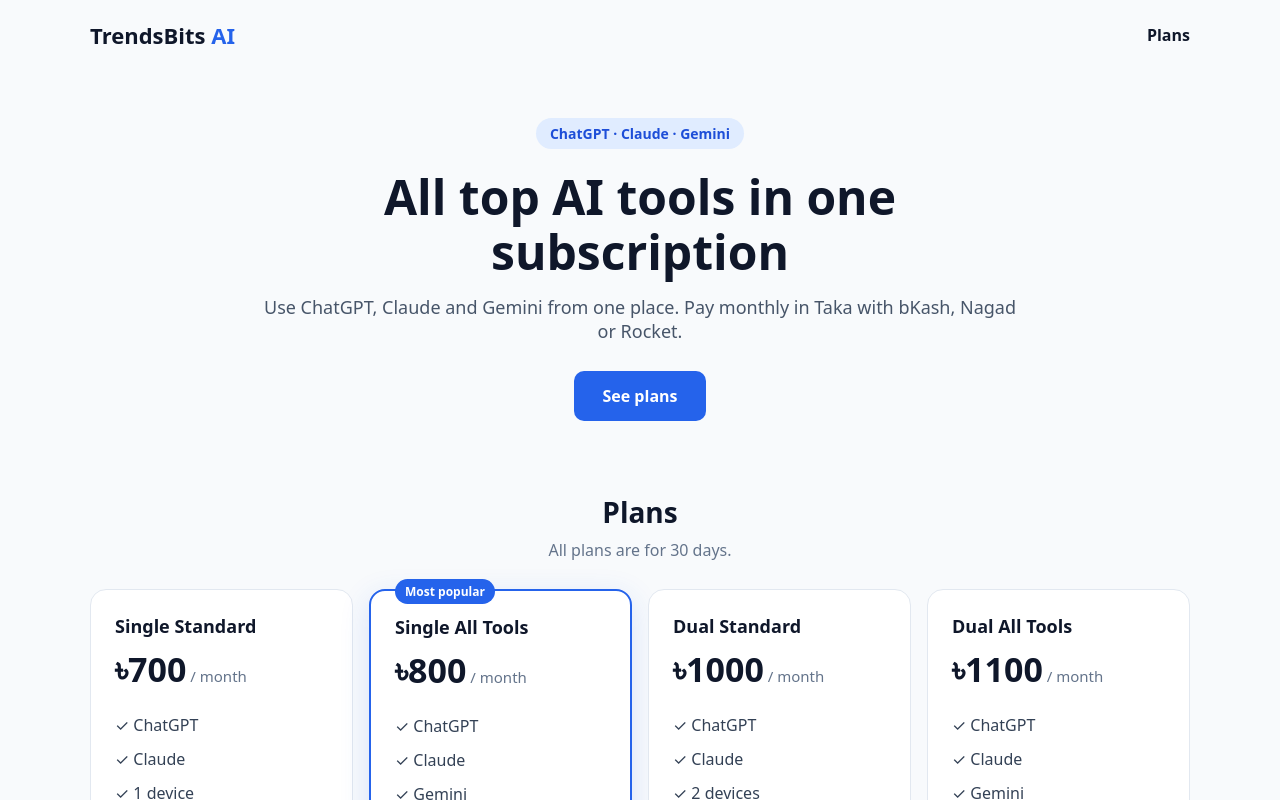
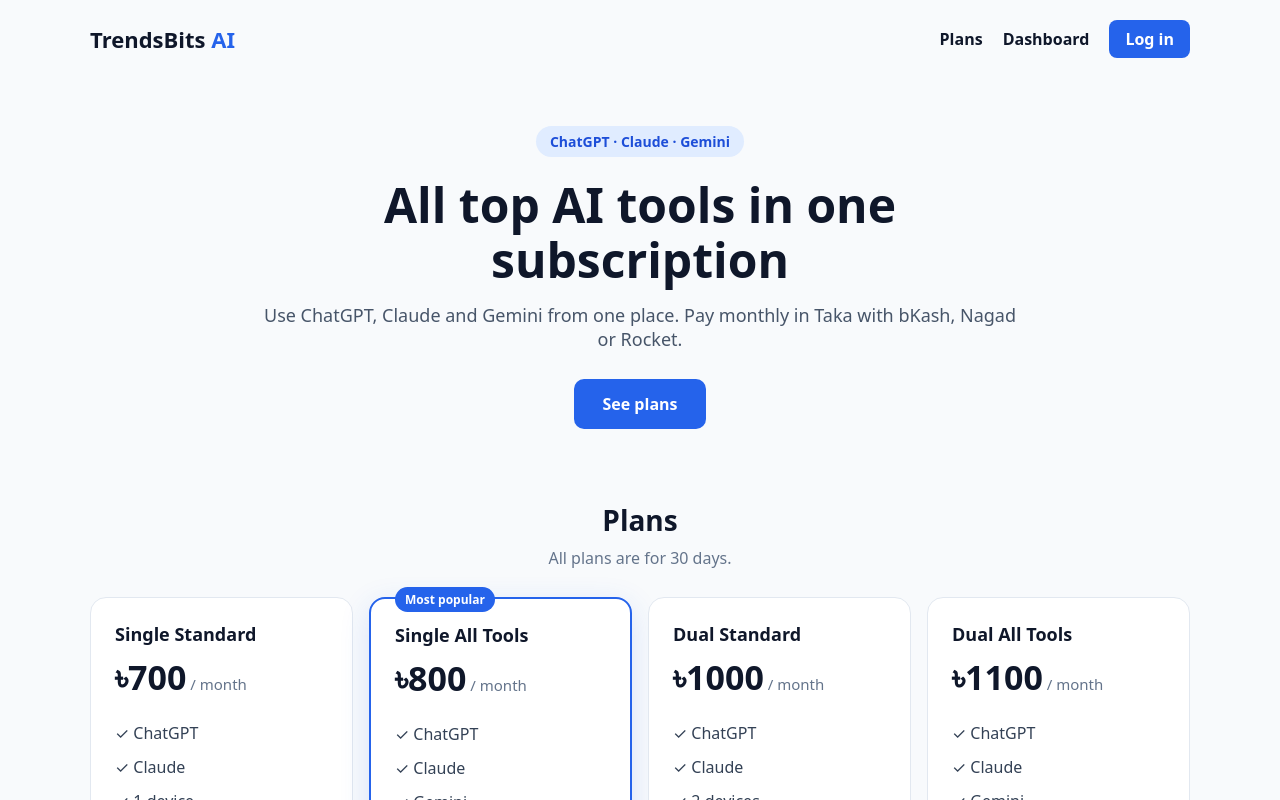
Before and after one commit to Mahbubgit2023/trendsbits-ai, a Next.js app: page / in a window 1280 px wide. Shown: the top 800 px of the page. Built offline with nearby package versions, Linux system fonts and the light colour scheme.

Commit message:
Homepage: add Dashboard and Log in links

```diff
--- a/app/page.js
+++ b/app/page.js
@@ -16,7 +16,11 @@ export default function Home() {
     <main style={s.page}>
       <header style={s.header}>
         <a href="/" style={s.logo}>TrendsBits <span style={{ color: '#2563eb' }}>AI</span></a>
-        <a href="#plans" style={s.headerLink}>Plans</a>
+        <nav style={{ display: 'flex', gap: 20, alignItems: 'center' }}>
+          <a href="#plans" style={s.headerLink}>Plans</a>
+          <a href="/dashboard" style={s.headerLink}>Dashboard</a>
+          <a href="/login" style={s.loginBtn}>Log in</a>
+        </nav>
       </header>
 
       <section style={s.hero}>
@@ -78,6 +82,7 @@ const s = {
   header: { display: 'flex', justifyContent: 'space-between', alignItems: 'center', maxWidth: 1100, margin: '0 auto', padding: '20px 16px' },
   logo: { fontWeight: 800, fontSize: 22, color: '#0f172a', textDecoration: 'none' },
   headerLink: { color: '#0f172a', textDecoration: 'none', fontWeight: 600 },
+  loginBtn: { background: '#2563eb', color: '#fff', textDecoration: 'none', fontWeight: 600, padding: '8px 16px', borderRadius: 8 },
   hero: { textAlign: 'center', maxWidth: 760, margin: '0 auto', padding: '48px 16px 32px' },
   badge: { display: 'inline-block', background: '#e0ecff', color: '#1d4ed8', borderRadius: 999, padding: '6px 14px', fontSize: 14, fontWeight: 600, marginBottom: 20 },
   h1: { fontSize: 'clamp(30px, 6vw, 48px)', lineHeight: 1.15, fontWeight: 800, margin: '0 0 16px' },
```
